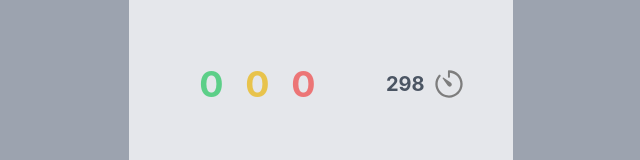
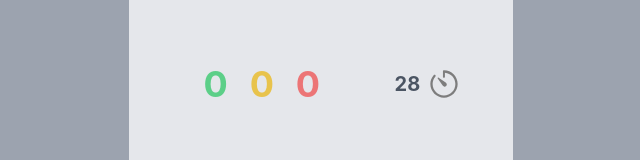
Before and after one commit to keklique/banned-words, a React (Create React App) app: page / in a window 1280 px wide. Both pictures are taken after a click on the button "START GAME". Shown: the top 160 px of the page, without its empty margins (319-959 px from the left). Built offline with nearby package versions, Linux system fonts and the light colour scheme.

Commit message:
Turn duration reduced to 30

```diff
--- a/src/Components/Game/Topbar.tsx
+++ b/src/Components/Game/Topbar.tsx
@@ -3,7 +3,7 @@ import timer from '../../Assets/timer.svg'
 import { ITurn } from '../../types/game';
 
 function Topbar({turnOver,turnInfo}:{turnOver:()=>void,turnInfo:ITurn}) {
-    const TEMP_TURN_DURATION:number = 300;
+    const TEMP_TURN_DURATION:number = 30;
     const [timeCounter,setTimeCounter] = useState(TEMP_TURN_DURATION);
     useEffect(()=>{
         const interval = setInterval(()=>{
```
